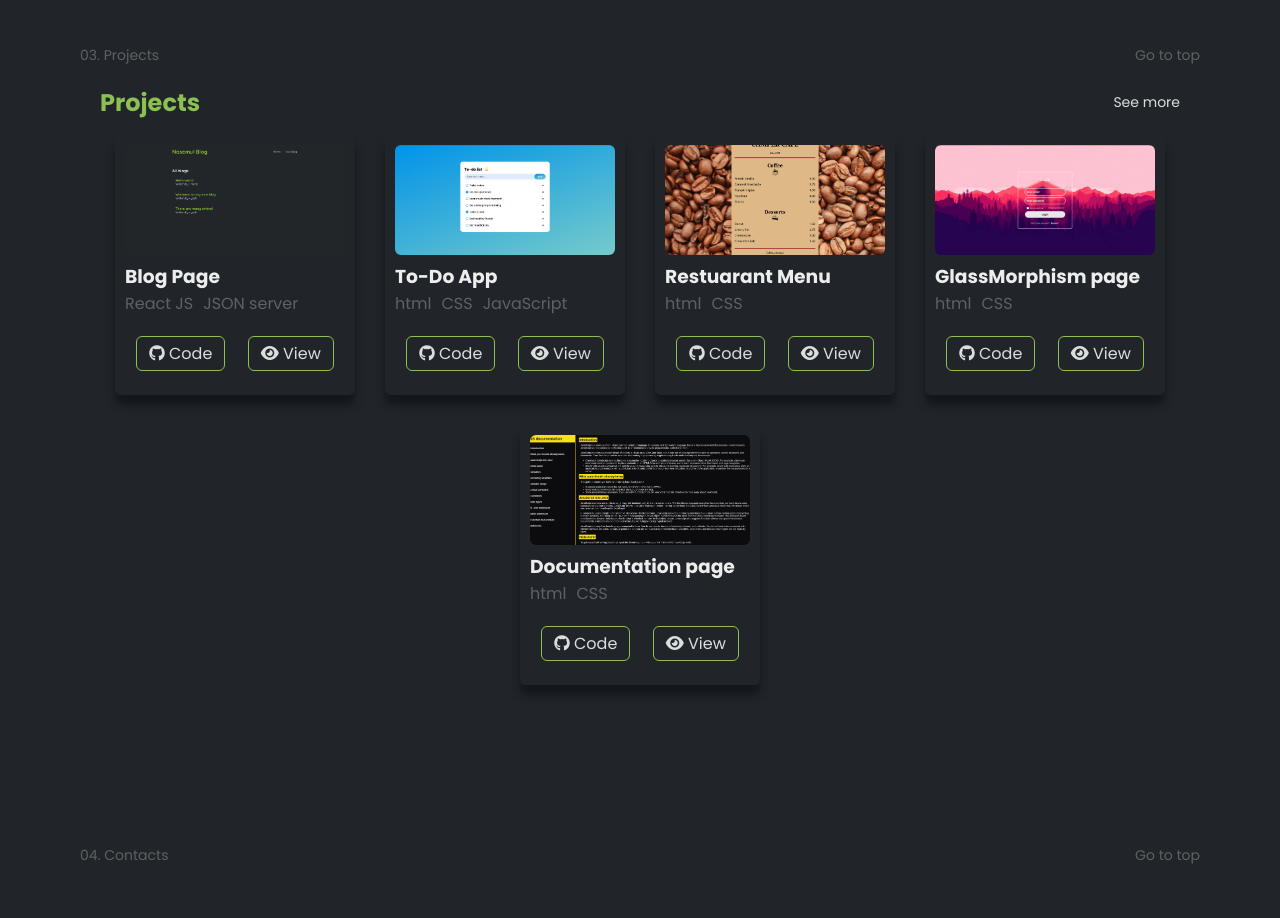
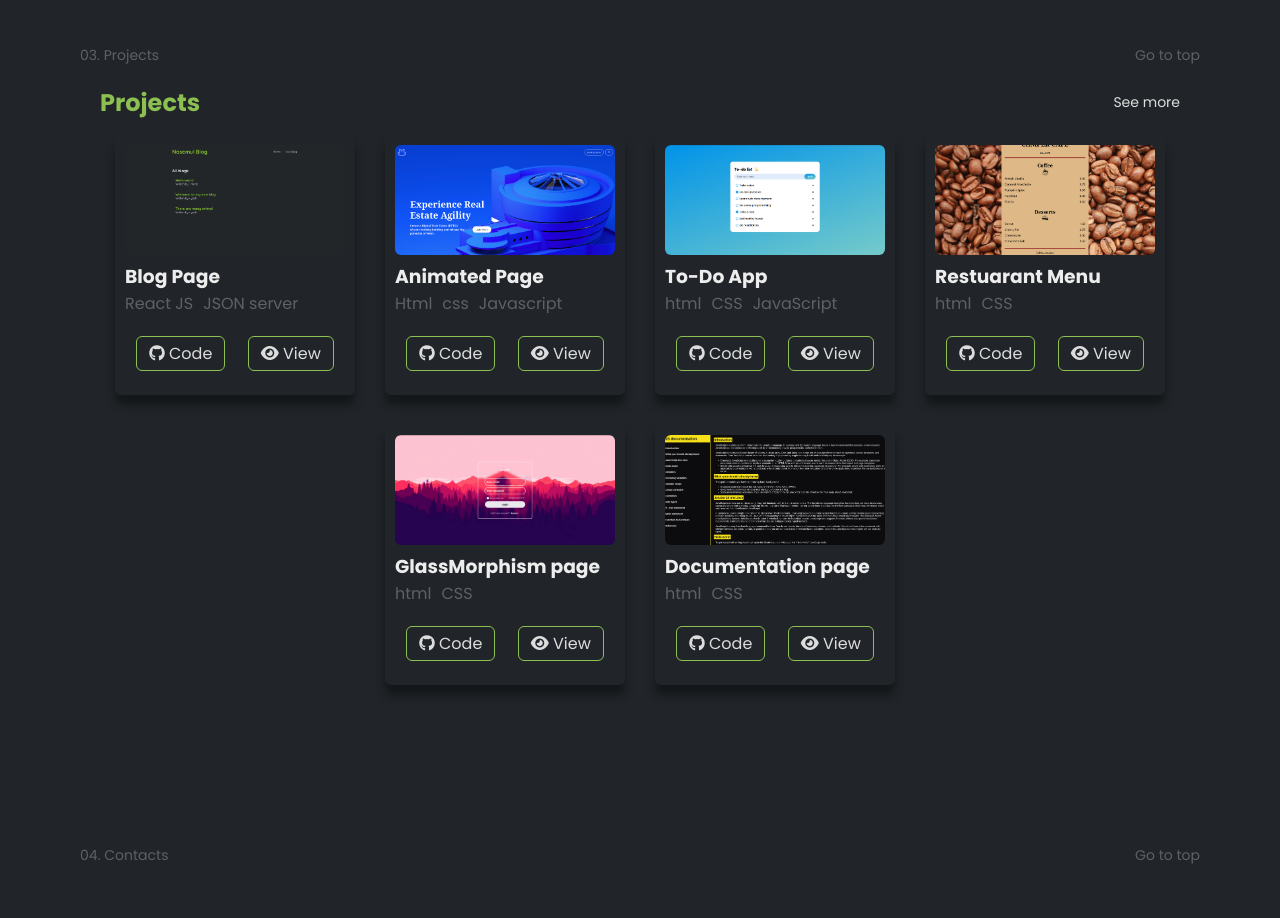
Before and after one commit to nasemul1/nasemul_portfolio, a React (Vite) app: page / in a window 1280 px wide. Shown: the part 2380-3298 px from the top of the page. Built offline with nearby package versions, Linux system fonts and the light colour scheme.

Commit message:
modified project page

```diff
--- a/src/projects/Projects.jsx
+++ b/src/projects/Projects.jsx
@@ -5,6 +5,7 @@ import restuarant from '../assets/restuarent.png'
 import technical from '../assets/technical.png'
 import glass from '../assets/glass.png'
 import blog from '../assets/nasemul-blog.png'
+import animated from '../assets/3d-animated-page.png'
 
 const Projects = () => {
     return (
@@ -16,7 +17,7 @@ const Projects = () => {
                     <a href="">See more</a>
                 </div>
                 <div className="project-container">
-                <div className="proj">
+                    <div className="proj">
                         <img src={blog} alt="blog page image" />
                         <div className="proj-bottom">
                             <h3>Blog Page</h3>
@@ -27,6 +28,21 @@ const Projects = () => {
                             <div className="proj-btn">
                                 <div><a href="https://github.com/nasemul1/nasemul-blog/tree/main" target="_blank"><i class="fa-brands fa-github"></i> Code</a></div>
                                 <div><a href="https://nasemul1.github.io/nasemul-blog/" target="_blank"><i class="fa-solid fa-eye"></i> View</a></div>
+                            </div>
+                        </div>
+                    </div>
+                    <div className="proj">
+                        <img src={animated} alt="animated website image" />
+                        <div className="proj-bottom">
+                            <h3>Animated Page</h3>
+                            <div className="proj-tag">
+                                <span>Html</span>
+                                <span>css</span>
+                                <span>Javascript</span>
+                            </div>
+                            <div className="proj-btn">
+                                <div><a href="https://github.com/nasemul1/3d-animated-page" target="_blank"><i class="fa-brands fa-github"></i> Code</a></div>
+                                <div><a href="https://nasemul1.github.io/3d-animated-page/" target="_blank"><i class="fa-solid fa-eye"></i> View</a></div>
                             </div>
                         </div>
                     </div>
```
Also changed, not shown: src/assets/3d-animated-page.png (added).
